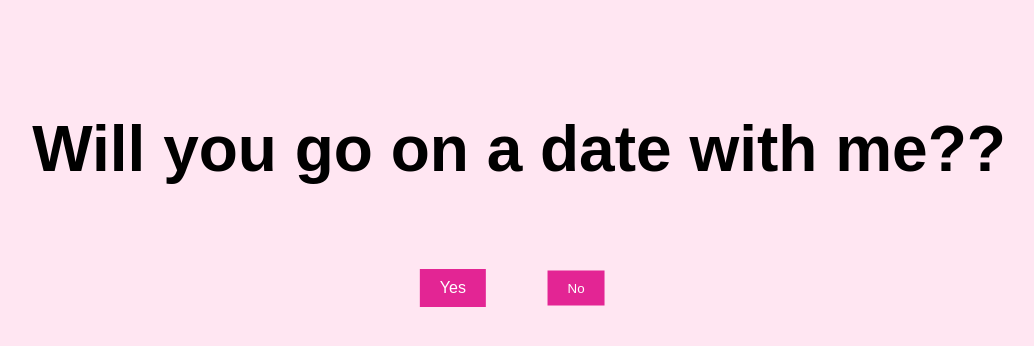
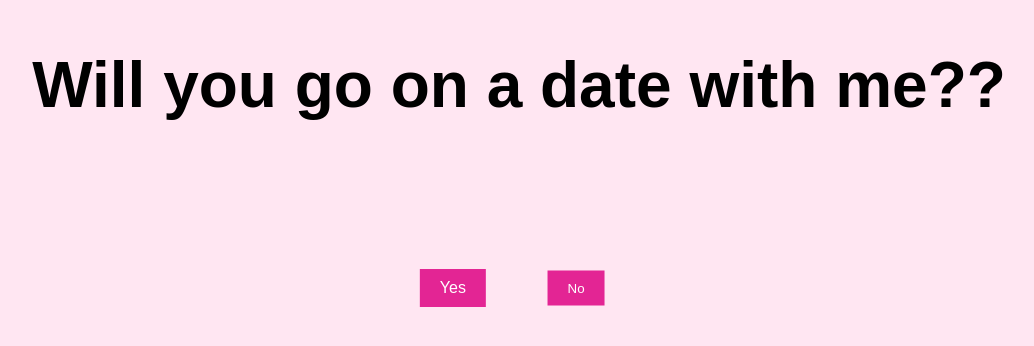
Before and after one commit to amatyaluman/DateMeMaybe, a plain HTML site: page index.html in a window 1280 px wide. Shown: the part 112-458 px from the top of the page, without its empty margins (121-1155 px from the left). Drawn offline with Linux system fonts and the light colour scheme.

Commit message:
Update index.html

```diff
--- a/index.html
+++ b/index.html
@@ -15,6 +15,7 @@
         text-align: center;
         margin: 0;
         position: relative;
+        overflow: hidden; /* Prevent scrolling */
       }
       p {
         position: absolute;
@@ -23,6 +24,7 @@
         transform: translateX(-50%);
         font-size: 5vw; /* Responsive font size */
         white-space: nowrap;
+        margin: 0; /* Remove default margin */
       }
 
       #movingButton {
```
